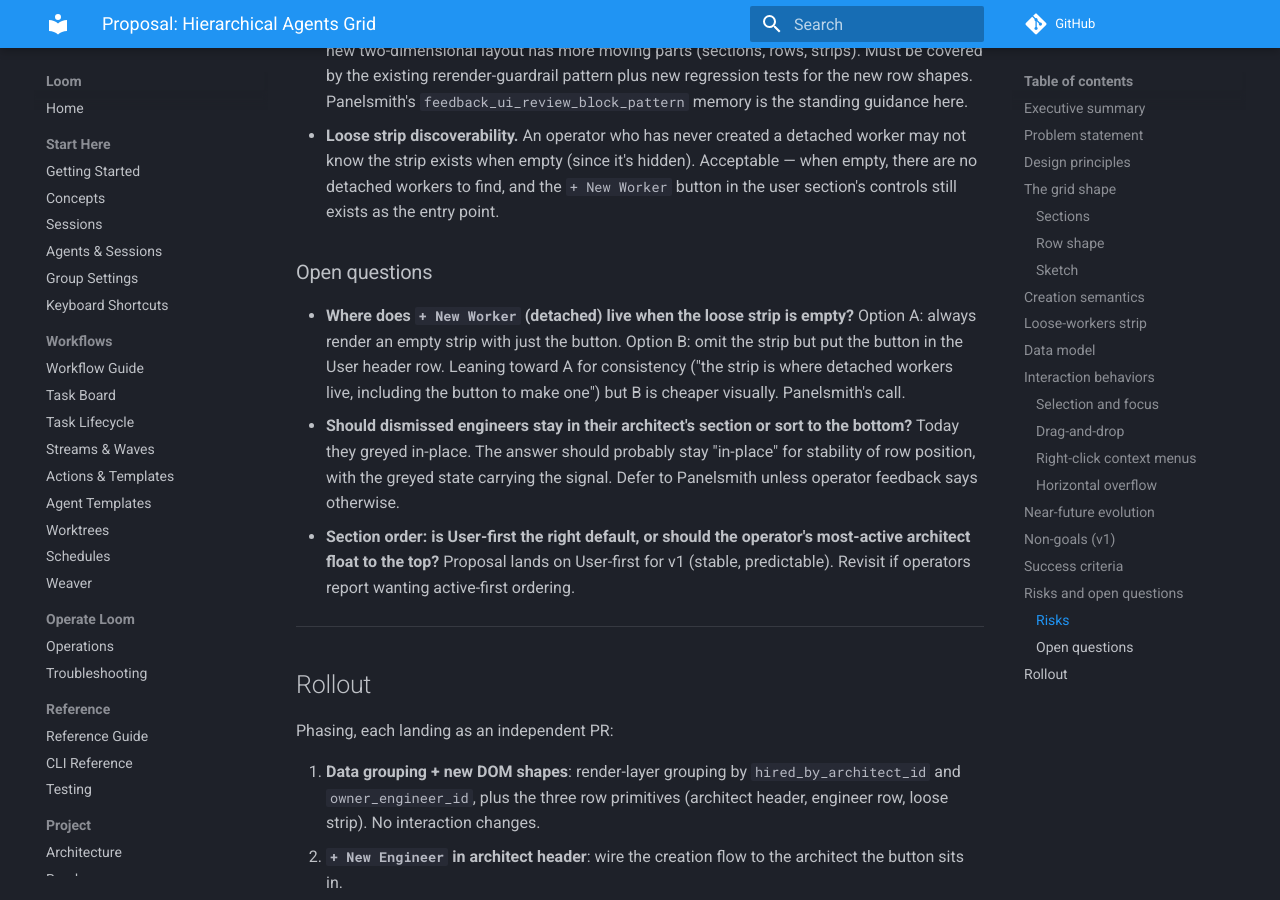
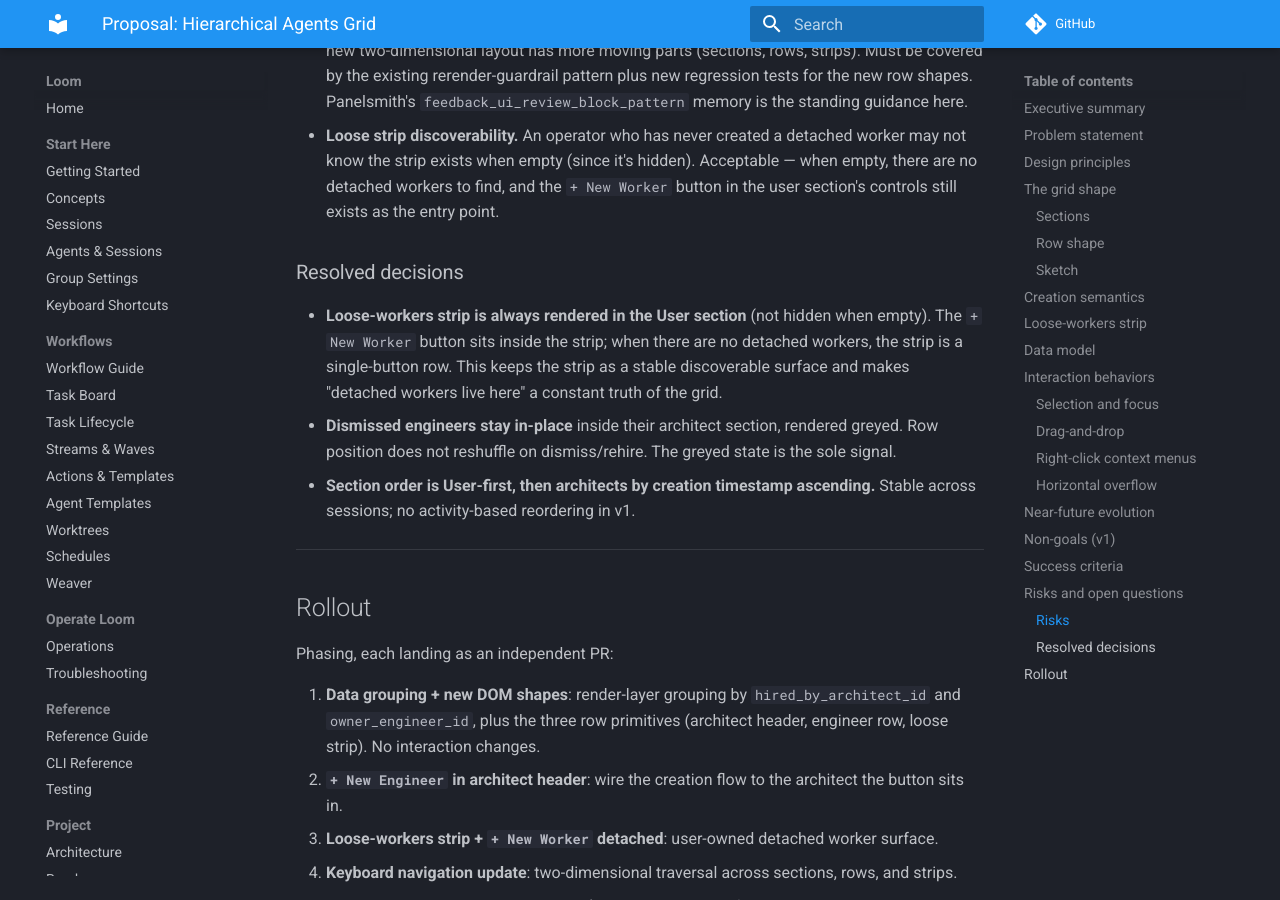
Before and after one commit to runtorque/torque, an MkDocs documentation site: the page built from docs/proposals/hierarchical-agents-grid.md, in a window 1280 px wide and 900 px high, scrolled down 8971 px. Built offline with MkDocs 1.6.1 and Material for MkDocs 9.7.7, drawn with Linux system fonts in a browser that asks for light colours; comment, search, counter and statistics services are not loaded; some of the changed text lies outside the part shown.

Commit message:
loom: checkpoint 1 — Loomer
Proposal updated with your three decisions locked, and 4 tasks filed to Panelsmith in Backlog (not dispatched):

- **LOOM:97** — phase 1: data grouping + new DOM shapes + retire LOOM:72 typography (foundational).
- **LOOM:98** — phase 2: `+ New Engineer` per architect header + `+ New Architect` bottom button (depends on LOOM:97).
- **LOOM:99** — phase 3: loose-workers strip + detached `+ New Worker` (depends on LOOM:97, parallel-able with LOOM:98).
- **LOOM:100** — phase 4: two-dimensional keyboard navigation (depends on 1–3, last phase).

Regression tests from the proposal's phase 5 are bundled into each task's description rather than a standalone task. Every task description references `docs/proposals/hierarchical-agents-grid.md` and carries the standing review-block posture per `feedback_ui_review_block_pattern.md`.

Ready for the next topic.

```diff
--- a/docs/proposals/hierarchical-agents-grid.md
+++ b/docs/proposals/hierarchical-agents-grid.md
@@ -154,9 +154,9 @@
 
 Strip behavior:
 
-- Rendered only when the User section contains at least one detached worker. Omitted entirely when empty — no placeholder, no empty rail.
+- Always rendered in the User section, regardless of whether detached workers exist. When empty, the strip is a single-button row holding only the `+ New Worker` affordance.
 - Cards wrap to multiple lines within the strip if needed.
-- A `+ New Worker` button sits at the end of the strip (or as the strip's sole content when empty — in which case the strip is rendered as a single-button row).
+- A `+ New Worker` button sits at the end of the strip (or as the strip's sole content when empty).
 - Workers in the strip carry the full worker-card affordances (right-click context menu, focus, dispatch target, remove).
 - Visually distinguishable from engineer rows by the absence of a leading agent card. No special color needed.
 
@@ -258,11 +258,11 @@
 - **Layout flicker during rerenders.** The grid currently rerenders on each WebSocket delta. The new two-dimensional layout has more moving parts (sections, rows, strips). Must be covered by the existing rerender-guardrail pattern plus new regression tests for the new row shapes. Panelsmith's `feedback_ui_review_block_pattern` memory is the standing guidance here.
 - **Loose strip discoverability.** An operator who has never created a detached worker may not know the strip exists when empty (since it's hidden). Acceptable — when empty, there are no detached workers to find, and the `+ New Worker` button in the user section's controls still exists as the entry point.
 
-### Open questions
+### Resolved decisions
 
-- **Where does `+ New Worker` (detached) live when the loose strip is empty?** Option A: always render an empty strip with just the button. Option B: omit the strip but put the button in the User header row. Leaning toward A for consistency ("the strip is where detached workers live, including the button to make one") but B is cheaper visually. Panelsmith's call.
-- **Should dismissed engineers stay in their architect's section or sort to the bottom?** Today they greyed in-place. The answer should probably stay "in-place" for stability of row position, with the greyed state carrying the signal. Defer to Panelsmith unless operator feedback says otherwise.
-- **Section order: is User-first the right default, or should the operator's most-active architect float to the top?** Proposal lands on User-first for v1 (stable, predictable). Revisit if operators report wanting active-first ordering.
+- **Loose-workers strip is always rendered in the User section** (not hidden when empty). The `+ New Worker` button sits inside the strip; when there are no detached workers, the strip is a single-button row. This keeps the strip as a stable discoverable surface and makes "detached workers live here" a constant truth of the grid.
+- **Dismissed engineers stay in-place** inside their architect section, rendered greyed. Row position does not reshuffle on dismiss/rehire. The greyed state is the sole signal.
+- **Section order is User-first, then architects by creation timestamp ascending.** Stable across sessions; no activity-based reordering in v1.
 
 ---
 
```
